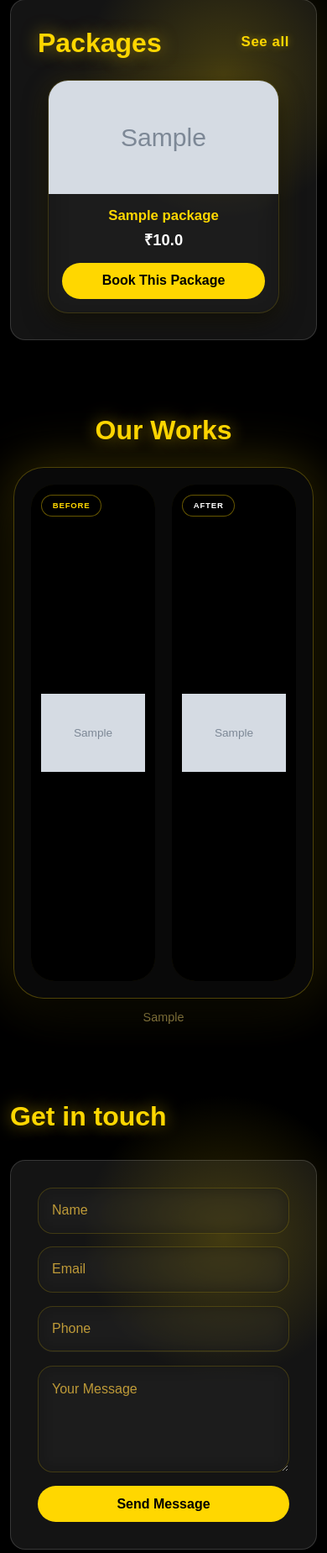
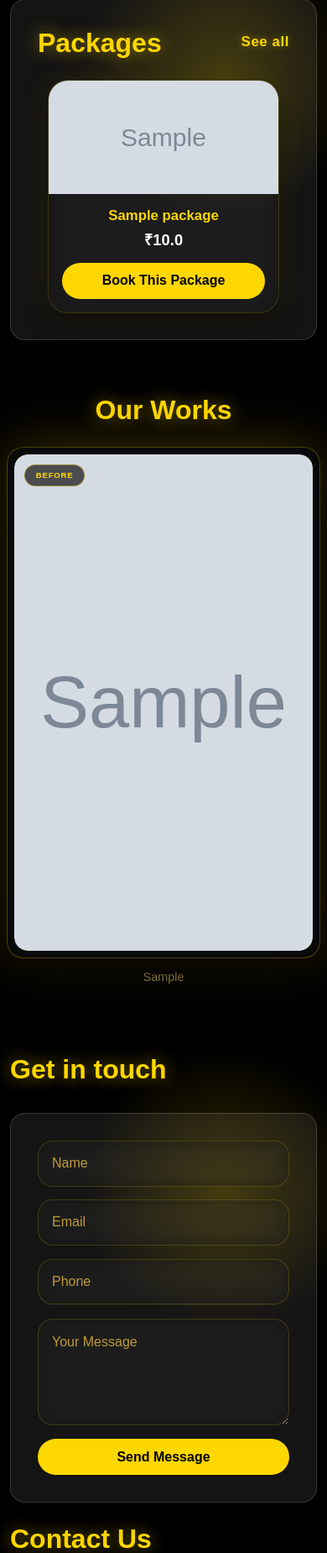
Before and after one commit to sharongvarghese/carwash-webapp, a Flask app: page / in a window 390 px wide. Shown: the part 1859-3708 px from the top of the page at 84% size. Run offline with Flask 3, Linux system fonts and the light colour scheme; tables that the repository leaves empty hold one stand-in row (values such as "Sample post"); grey boxes marked "Sample" are stand-in pictures; some web fonts are replaced.

Commit message:
Galley css update

```diff
--- a/static/css/gallery_display.css
+++ b/static/css/gallery_display.css
@@ -176,55 +176,57 @@
   .gallery-nav.next { right: 0.75rem; }
 }
 
-/* =========================================
-   MOBILE HARD FIX – CENTER & FULL WIDTH
-========================================= */
+/* ===============================
+   MOBILE – HORIZONTAL SLIDER MODE
+=============================== */
 @media (max-width: 48rem) {
 
-  /* Force full-width container */
-  .gallery-wrapper {
-    max-width: 100%;
-    width: 100%;
-    padding: 0;
+  .premium-gallery {
+    padding: 1rem 0.5rem;
   }
 
-  /* Slides must control height */
-  .gallery-track {
-    position: relative;
+  /* Glass container becomes single image */
+  .gallery-glass {
+    display: block;
+    padding: 0.5rem;
+    border-radius: 1.25rem;
   }
 
-  .gallery-slide {
-    position: relative;
-    inset: auto;
+  /* Show BOTH images but one at a time */
+  .gallery-image-box {
+    width: 100%;
+    aspect-ratio: 16 / 9;
+    min-height: 55vw; /* responsive horizontal */
+    border-radius: 1rem;
   }
 
-  /* Glass should not create empty space */
-  .gallery-glass {
-    width: 100%;
-    margin: 0 auto;
+  /* Hide AFTER by default */
+  .gallery-image-box:nth-child(2) {
+    display: none;
   }
 
-  /* Image box centered */
-  .gallery-image-box {
+  /* Make image FULL WIDTH */
+  .gallery-image-box img {
     width: 100%;
-    margin: 0 auto;
+    height: 100%;
+    object-fit: cover;
+    padding: 0;
+    border-radius: 1rem;
   }
 
-  /* NAV ARROWS ON IMAGE */
+  /* Center arrows ON image */
   .gallery-nav {
     top: 50%;
     transform: translateY(-50%);
-    background: rgba(0,0,0,0.7);
+    width: 2.75rem;
+    height: 2.75rem;
+    font-size: 1.4rem;
   }
 
-  .gallery-nav.prev {
-    left: 0.75rem;
-  }
+  .gallery-nav.prev { left: 0.5rem; }
+  .gallery-nav.next { right: 0.5rem; }
+}
 
-  .gallery-nav.next {
-    right: 0.75rem;
-  }
-}
 
 
 /* ===============================
```
